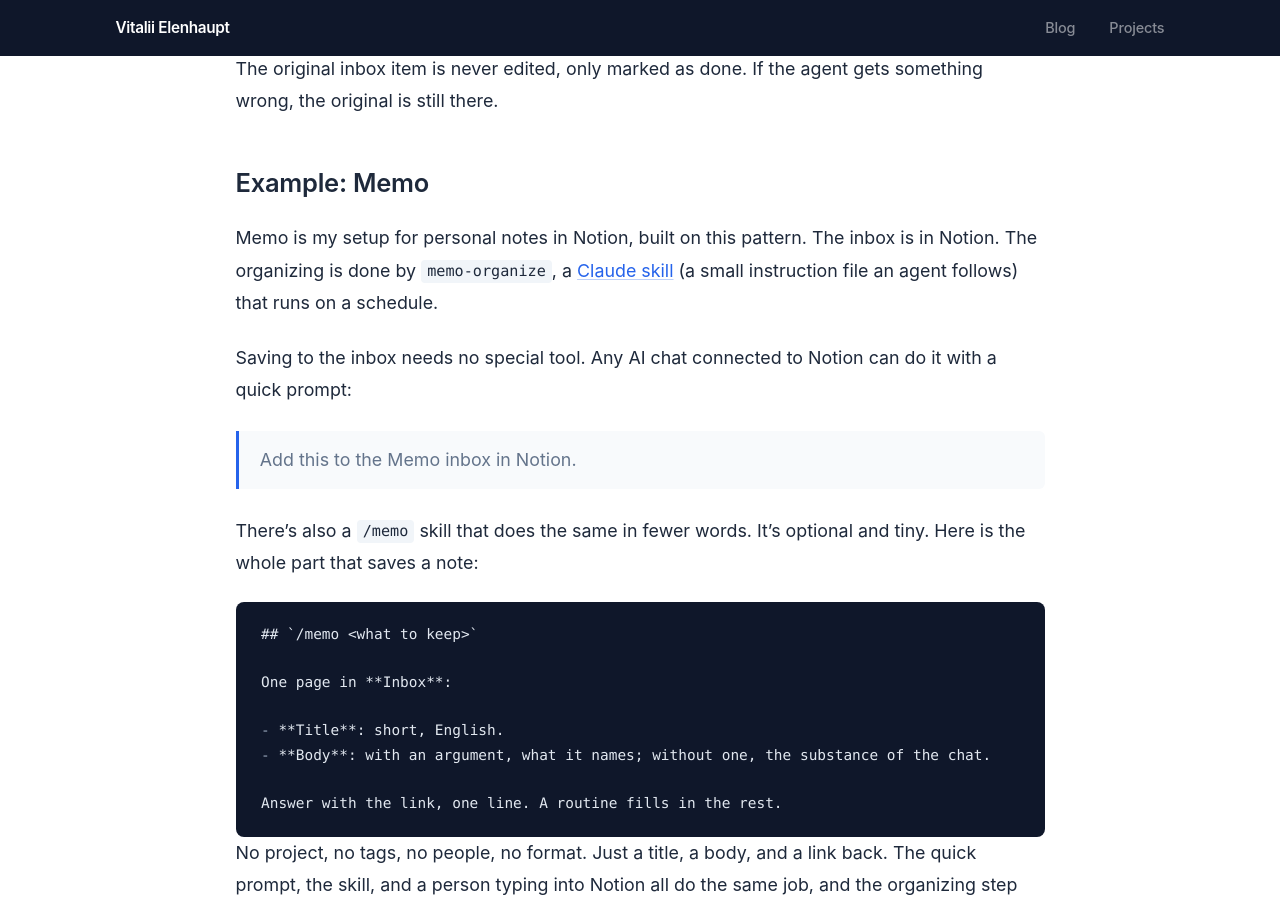
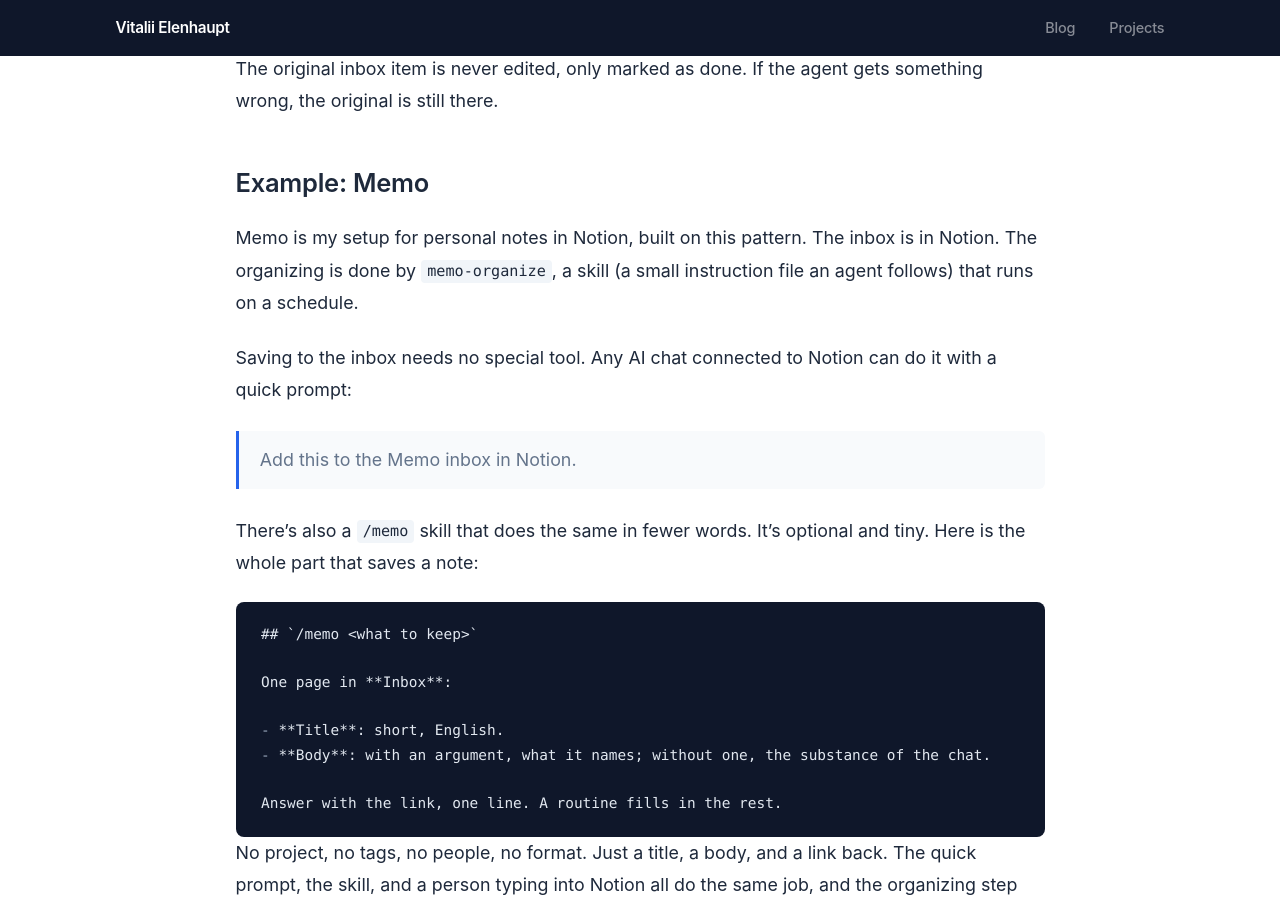
Before and after one commit to veelenga/veelenga.github.io, a Jekyll site: the page built from _posts/2026-09-17-the-ai-inbox.markdown, in a window 1280 px wide and 900 px high, scrolled down 2875 px. Built offline with Jekyll 4.4.1, drawn with Linux system fonts in a browser that asks for light colours.

Commit message:
docs: call memo-organize a skill in the AI inbox post (#95)
* docs: call memo-organize a skill in the AI inbox post

* docs: drop the skills docs link in the AI inbox post

```diff
--- a/_posts/2026-09-17-the-ai-inbox.markdown
+++ b/_posts/2026-09-17-the-ai-inbox.markdown
@@ -60,7 +60,7 @@ The original inbox item is never edited, only marked as done. If the agent gets
 
 ## Example: Memo
 
-Memo is my setup for personal notes in Notion, built on this pattern. The inbox is in Notion. The organizing is done by `memo-organize`, a [Claude skill](https://docs.claude.com/en/docs/agents-and-tools/agent-skills/overview) (a small instruction file an agent follows) that runs on a schedule.
+Memo is my setup for personal notes in Notion, built on this pattern. The inbox is in Notion. The organizing is done by `memo-organize`, a skill (a small instruction file an agent follows) that runs on a schedule.
 
 Saving to the inbox needs no special tool. Any AI chat connected to Notion can do it with a quick prompt:
 
```
